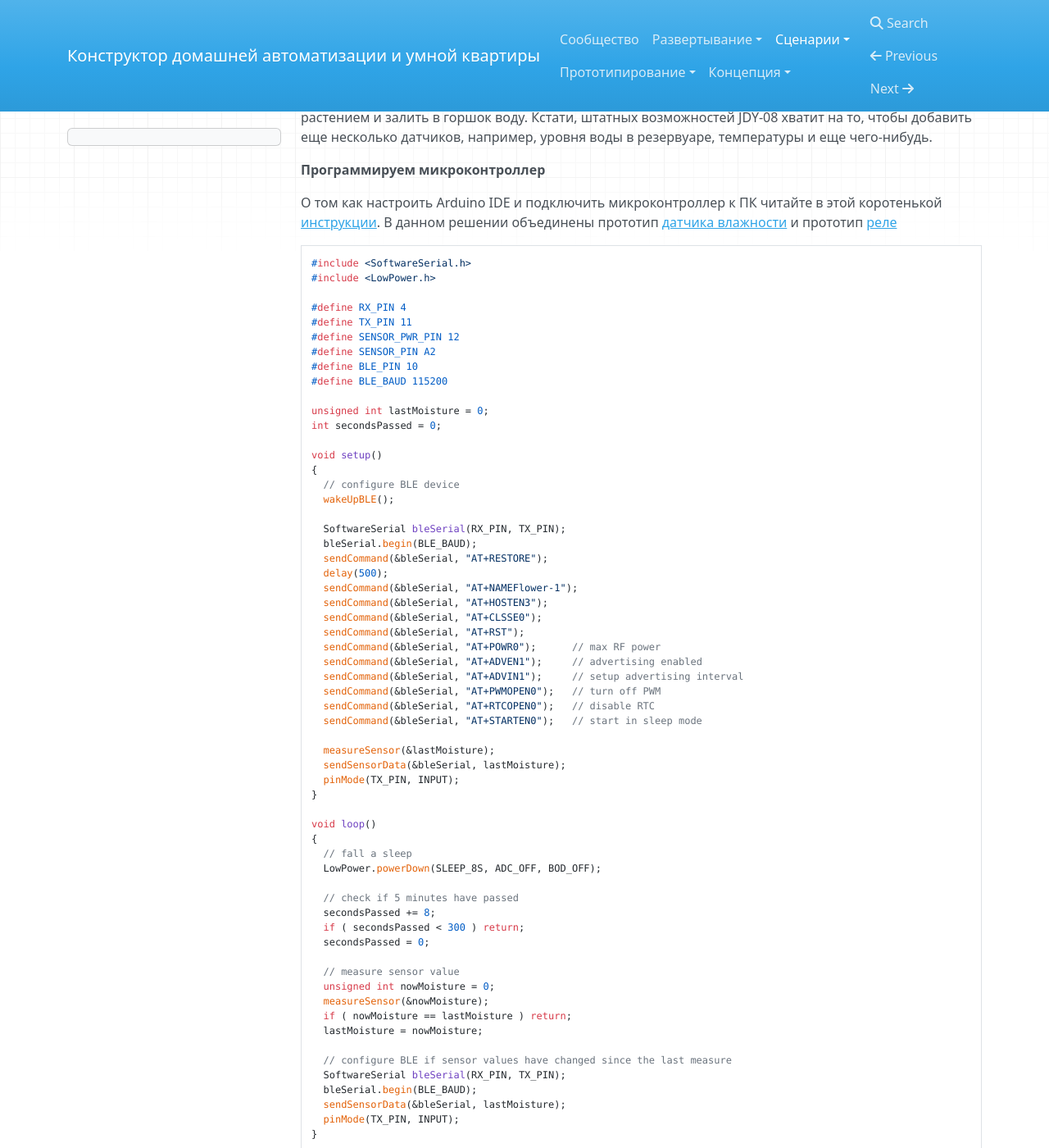
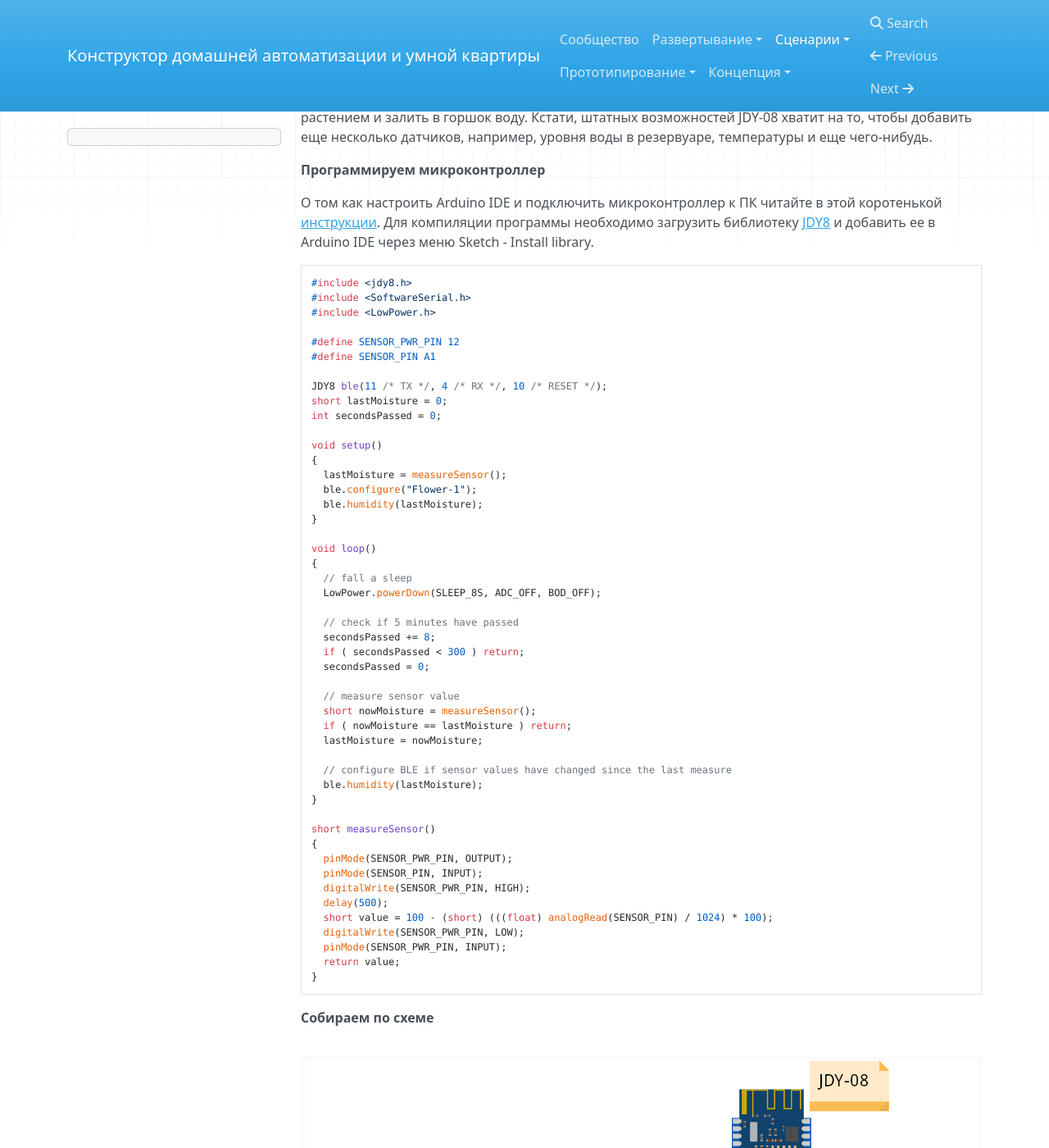
Before and after one commit to cutecare/cutecare-docs, an MkDocs documentation site: the page built from docs/Автополив цветов.md, in a window 1280 px wide and 1400 px high, scrolled down 1833 px. Shown: the whole window at 82% size. Built offline with MkDocs 1.6.1, drawn with Linux system fonts in a browser that asks for light colours; nearby versions of some CDN libraries; old or Windows-style settings are respelled for this version of MkDocs; some of the changed text lies outside the part shown.

Commit message:
Update Автополив цветов.md

````diff
--- a/docs/Автополив цветов.md
+++ b/docs/Автополив цветов.md
@@ -27,45 +27,25 @@
 
 **Программируем микроконтроллер**
 
-О том как настроить Arduino IDE и подключить микроконтроллер к ПК читайте в этой коротенькой [инструкции](http://cutecare.readthedocs.io/ru/master/%D0%9C%D0%B8%D0%BA%D1%80%D0%BE%D0%BA%D0%BE%D0%BD%D1%82%D1%80%D0%BE%D0%BB%D0%BB%D0%B5%D1%80%D1%8B/#arduino-pro-mini). В данном решении объединены прототип [датчика влажности](http://cutecare.readthedocs.io/ru/master/%D0%A1%D0%B5%D0%BD%D1%81%D0%BE%D1%80%20CC41A/) и прототип [реле](http://cutecare.readthedocs.io/ru/master/%D0%A0%D0%B5%D0%BB%D0%B5%20JDY-08/)
+О том как настроить Arduino IDE и подключить микроконтроллер к ПК читайте в этой коротенькой [инструкции](http://cutecare.readthedocs.io/ru/master/%D0%9C%D0%B8%D0%BA%D1%80%D0%BE%D0%BA%D0%BE%D0%BD%D1%82%D1%80%D0%BE%D0%BB%D0%BB%D0%B5%D1%80%D1%8B/#arduino-pro-mini). Для компиляции программы необходимо загрузить библиотеку [JDY8](https://github.com/cutecare/jdy8/archive/master.zip) и добавить ее в Arduino IDE через меню Sketch - Install library.
 
 ```
+#include <jdy8.h>
 #include <SoftwareSerial.h>
 #include <LowPower.h>
 
-#define RX_PIN 4
-#define TX_PIN 11
 #define SENSOR_PWR_PIN 12
-#define SENSOR_PIN A2
-#define BLE_PIN 10
-#define BLE_BAUD 115200
+#define SENSOR_PIN A1
 
-unsigned int lastMoisture = 0;
+JDY8 ble(11 /* TX */, 4 /* RX */, 10 /* RESET */);
+short lastMoisture = 0;
 int secondsPassed = 0;
 
 void setup()
 {
-  // configure BLE device
-  wakeUpBLE();
-
-  SoftwareSerial bleSerial(RX_PIN, TX_PIN);
-  bleSerial.begin(BLE_BAUD);
-  sendCommand(&bleSerial, "AT+RESTORE");
-  delay(500);
-  sendCommand(&bleSerial, "AT+NAMEFlower-1");
-  sendCommand(&bleSerial, "AT+HOSTEN3");
-  sendCommand(&bleSerial, "AT+CLSSE0");
-  sendCommand(&bleSerial, "AT+RST");
-  sendCommand(&bleSerial, "AT+POWR0");      // max RF power
-  sendCommand(&bleSerial, "AT+ADVEN1");     // advertising enabled
-  sendCommand(&bleSerial, "AT+ADVIN1");     // setup advertising interval
-  sendCommand(&bleSerial, "AT+PWMOPEN0");   // turn off PWM
-  sendCommand(&bleSerial, "AT+RTCOPEN0");   // disable RTC
-  sendCommand(&bleSerial, "AT+STARTEN0");   // start in sleep mode
-
-  measureSensor(&lastMoisture);
-  sendSensorData(&bleSerial, lastMoisture);
-  pinMode(TX_PIN, INPUT);
+  lastMoisture = measureSensor();
+  ble.configure("Flower-1");
+  ble.humidity(lastMoisture);
 }
 
 void loop()
@@ -79,51 +59,24 @@ void loop()
   secondsPassed = 0;
 
   // measure sensor value
-  unsigned int nowMoisture = 0;
-  measureSensor(&nowMoisture);
+  short nowMoisture = measureSensor();
   if ( nowMoisture == lastMoisture ) return;
   lastMoisture = nowMoisture;
 
   // configure BLE if sensor values have changed since the last measure
-  SoftwareSerial bleSerial(RX_PIN, TX_PIN);
-  bleSerial.begin(BLE_BAUD);
-  sendSensorData(&bleSerial, lastMoisture);
-  pinMode(TX_PIN, INPUT);
+  ble.humidity(lastMoisture);
 }
 
-void sendSensorData( SoftwareSerial * bleSerial, int moisture )
-{
-  char buff[32] = "";
-  sprintf(buff, "AT+HUMID%02X", moisture);
-
-  wakeUpBLE();
-  sendCommand(bleSerial, buff);
-  sendCommand(bleSerial, buff);
-  sendCommand(bleSerial, "AT+SLEEP1");
-}
-
-void measureSensor(unsigned int * value)
+short measureSensor()
 {
   pinMode(SENSOR_PWR_PIN, OUTPUT);
+  pinMode(SENSOR_PIN, INPUT);
   digitalWrite(SENSOR_PWR_PIN, HIGH);
-  delay(200);
-  *value = 100 - (int) (((float) analogRead(SENSOR_PIN) / 1024) * 100);
+  delay(500);
+  short value = 100 - (short) (((float) analogRead(SENSOR_PIN) / 1024) * 100);
   digitalWrite(SENSOR_PWR_PIN, LOW);
   pinMode(SENSOR_PWR_PIN, INPUT);
-}
-
-void sendCommand(SoftwareSerial * bleSerial, const char * data) {
-  delay(200);
-  bleSerial->print(data);
-}
-
-void wakeUpBLE()
-{
-  pinMode(BLE_PIN, OUTPUT);
-  digitalWrite(BLE_PIN, HIGH);
-  delay(100);
-  digitalWrite(BLE_PIN, LOW);
-  pinMode(BLE_PIN, INPUT);
+  return value;
 }
 ```
 
````
